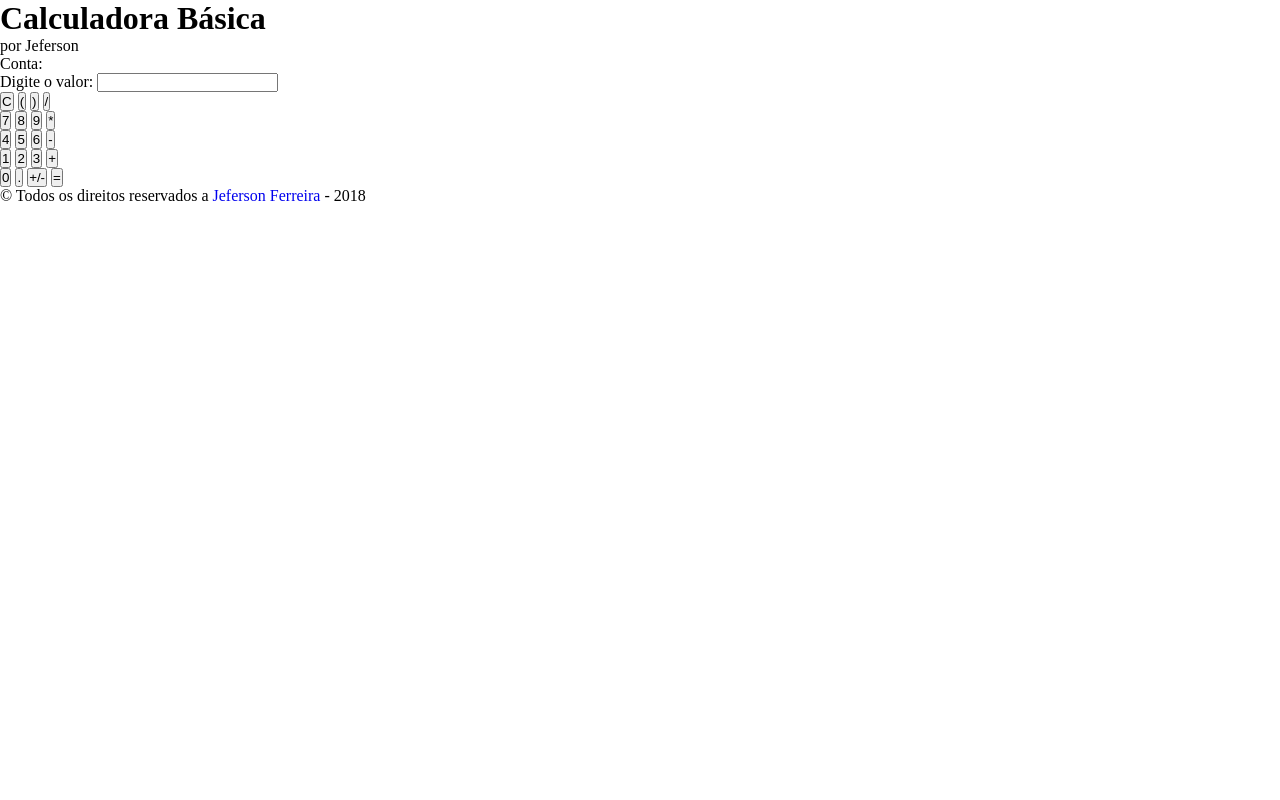
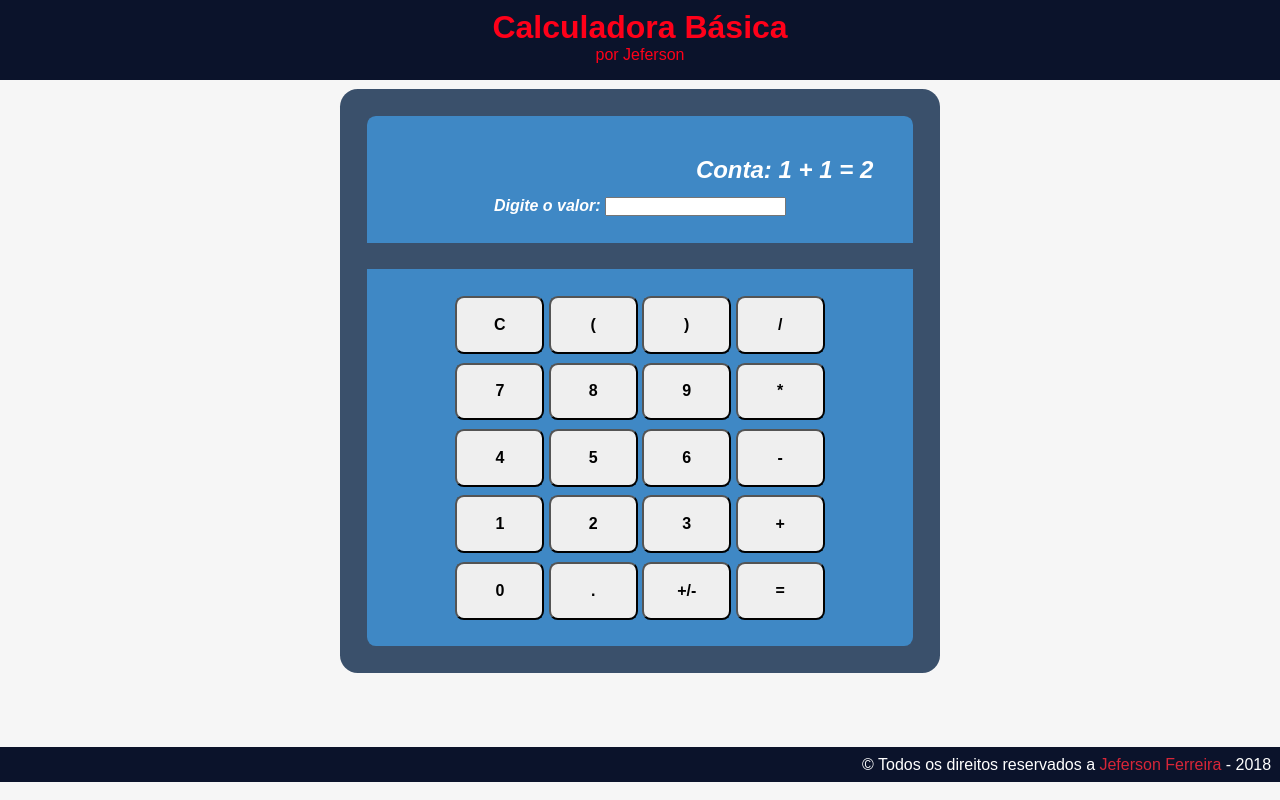
Before and after one commit to jeferson0993/Calculadora, a plain HTML site: page index.html in a window 1280 px wide. Drawn offline with Linux system fonts and the light colour scheme.

Commit message:
Adicionado código da folha de estilo;

```diff
--- a/index.html
+++ b/index.html
@@ -16,29 +16,29 @@
     <main>
         <div id="corpoDaCalculadora">
             <div id="areaEntradaDadosVisor">
-                <p id="Visor">Conta: <span id="conta"></span></p>
+                <p id="Visor">Conta: 1 + 1 = 2</p>
                 Digite o valor: <input type="text" name="valor">
             </div>
             <div id="areaTeclado">
-                <div>
+                <div class="margin-bottom">
                     <button>C</button>
                     <button>(</button>
                     <button>)</button>
                     <button>/</button>
                 </div>
-                <div>
+                <div class="margin-bottom">
                     <button>7</button>
                     <button>8</button>
                     <button>9</button>
                     <button>*</button>
                 </div>
-                <div>
+                <div class="margin-bottom">
                     <button>4</button>
                     <button>5</button>
                     <button>6</button>
                     <button>-</button>
                 </div>
-                <div>
+                <div class="margin-bottom">
                     <button>1</button>
                     <button>2</button>
                     <button>3</button>
--- a/main.css
+++ b/main.css
@@ -1,5 +1,80 @@
+cor_1{color: #0B132B}
+cor_2{color: #1C2541}
+cor_3{color: #3A506B}
+cor_4{color: #5BC0BE}
+cor_5{color: #FCF7F7}
+cor_6{color: #D72638}
+cor_7{color: #3F88C5}
+
 *{
     margin: 0;
     padding: 0;
     text-decoration: none;
+    font-family: sans-serif;
+    box-sizing: border-box;
 }
+body {
+    background-color: rgb(246, 246, 246);
+}
+header {
+    background-color: #0B132B;
+    text-align: center;
+    color: rgb(255, 0, 25);
+    padding: 1ch;
+    margin-bottom: 1ch;
+    height: 10vh;
+}
+main {
+    height: 80vh;
+}
+#corpoDaCalculadora {
+    background-color: #3A506B;
+    text-align: center;
+    font-style: oblique;
+    font-weight: bold;
+    padding: 3ch;
+    border-radius: 2ch;
+    margin: auto;
+    width: 600px;
+}
+#areaEntradaDadosVisor {
+    background-color: #3F88C5;
+    color: #ffffff;
+    font-size: 2vh;
+    padding: 3ch;
+    border-radius: 1ch 1ch 0 0;
+}
+#areaEntradaDadosVisor > #Visor {
+    padding: 1ch;
+    color: #ffffff;
+    font-size: 3vh;
+    text-align: right;
+}
+#areaTeclado {
+    background-color: #3F88C5;
+    padding: 3ch;
+    margin-top: 3ch;
+    border-radius: 0 0 1ch 1ch;
+}
+#areaTeclado button {
+    padding: 2ch;
+    width: 10ch;
+    font-weight: bold;
+    font-size: 2vh;
+    border-radius: 1ch;
+}
+#areaTeclado .margin-bottom {
+    margin-bottom: 1ch;
+}
+footer {
+    background-color: #0B132B;
+    color: #ffffff;
+    text-align: right;
+    margin-top: 2ch;
+    padding-top: 1ch;
+    padding-bottom: 1ch;
+    padding-right: 1ch;
+}
+footer span a {
+    color: #D72638;
+}
```
